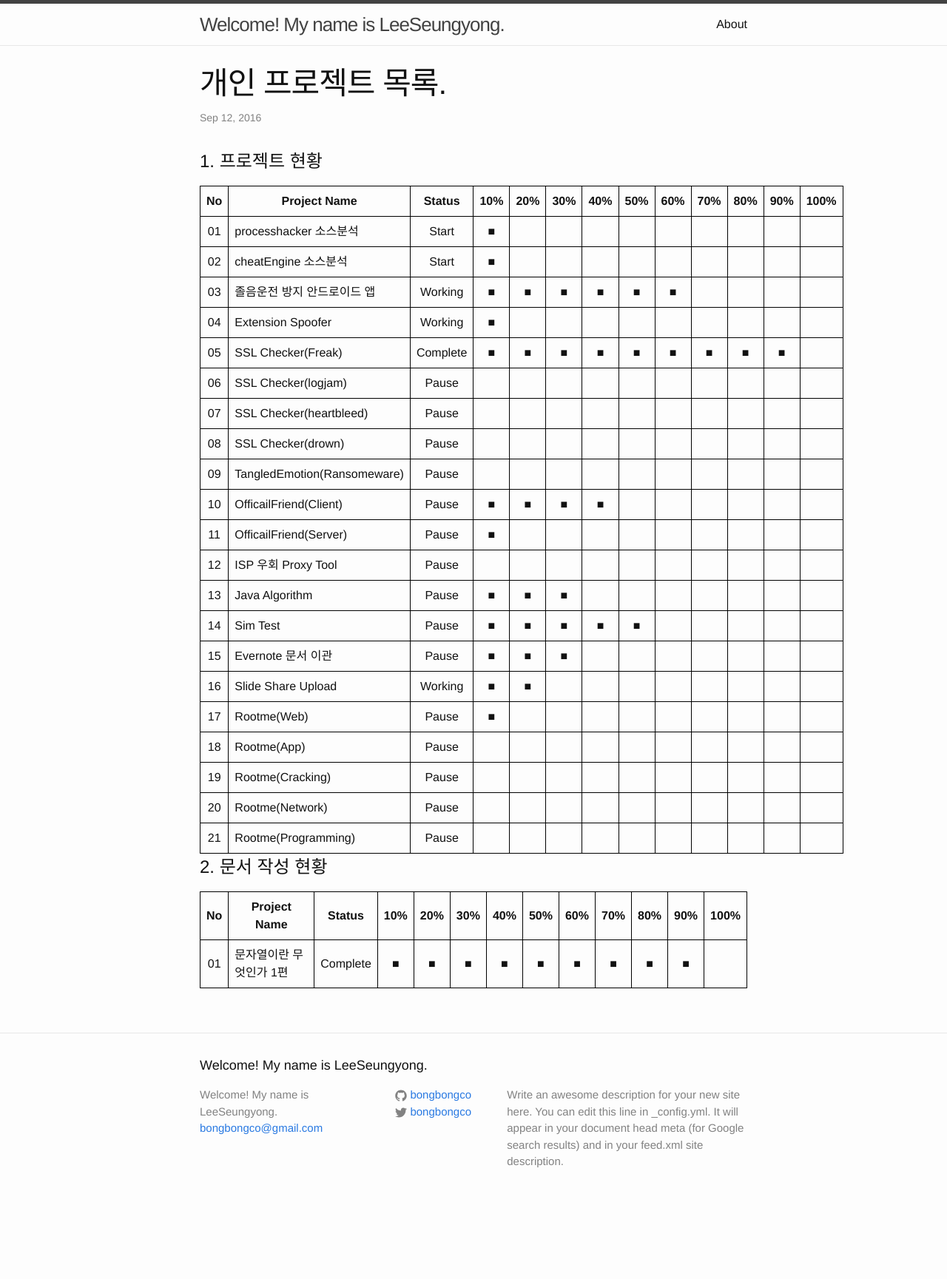
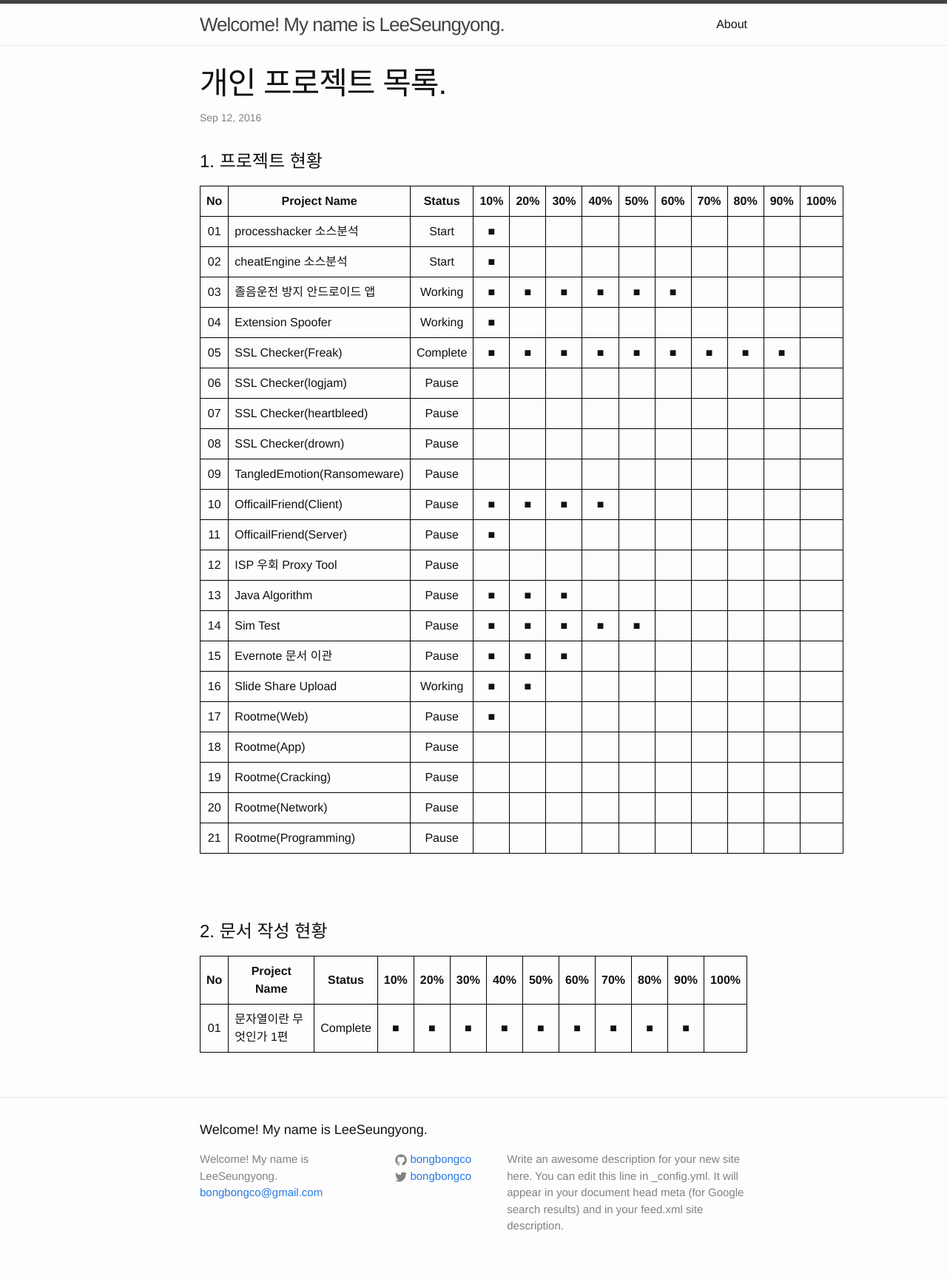
Before and after one commit to LktProgrammer/bongbongco.github.io, a Jekyll site: the page built from _posts/2016-09-12-GarbageTask.markdown, in a window 1280 px wide. Shown: the whole page at 74% size. Built offline with Jekyll 4.4.1, drawn with Linux system fonts in a browser that asks for light colours; before the commit the page ends 1642 px from its top, so only the background shows below that.

Commit message:
Update 2016-09-12-GarbageTask.markdown

```diff
--- a/_posts/2016-09-12-GarbageTask.markdown
+++ b/_posts/2016-09-12-GarbageTask.markdown
@@ -32,8 +32,8 @@ title: 개인 프로젝트 목록.
 |21| Rootme(Programming)|Pause||||||||||
 |--+-----------+------+---+---+---+---+---+---+---+---+---+----|
 
-^
-^
+<br />
+<br />
 
 # 2. 문서 작성 현황
 
```
